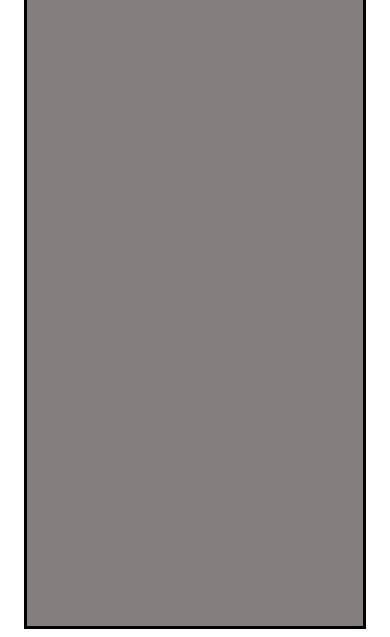
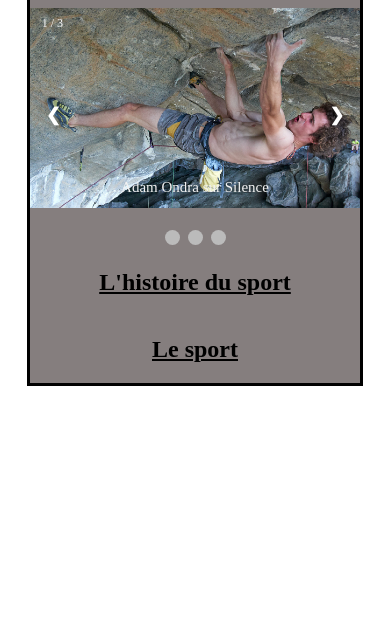
Before and after one commit to Eloi-Saint-Gaudin/proj, a plain HTML site: page index.html in a window 390 px wide. Shown: the part 241-878 px from the top of the page. After the commit the page ends 844 px from the top, so only its background shows below. Drawn offline with Linux system fonts and the light colour scheme.

Commit message:
ajout du slideshow et responsive sur le contenu

```diff
--- a/css/style.css
+++ b/css/style.css
@@ -1,8 +1,8 @@
 .corps {
     background: rgb(133, 126, 126);
     width: 90%;
-    height: 100vh;
-    margin :  0 auto;
+    height: 100%;
+    margin: 0 auto;
     margin-top: 20px;
     border: 3px solid #000;
 
@@ -11,7 +11,8 @@
 .tete {
     background: rgb(133, 126, 126);
     width: 100%;
-    height: 20vh;
+    height: auto;
+    padding-bottom: 10px;
 }
 
 .image {
@@ -51,3 +52,131 @@
     flex-direction: column;
     margin-left: 1%;
 }
+
+* {
+    box-sizing: border-box
+}
+
+/* Slideshow container */
+.slideshow-container {
+    max-width: 500px;
+    height:fit-content;
+    position: relative;
+    margin: auto;
+}
+
+/* Hide the images by default */
+.mySlides {
+    display: none;
+}
+
+/* Show the first slide by default */
+.mySlides:first-child {
+    display: block;
+}
+
+/* Next & previous buttons */
+.prev,
+.next {
+    cursor: pointer;
+    position: absolute;
+    top: 50%;
+    width: auto;
+    margin-top: -22px;
+    padding: 16px;
+    color: white;
+    font-weight: bold;
+    font-size: 18px;
+    transition: 0.6s ease;
+    border-radius: 0 3px 3px 0;
+    user-select: none;
+}
+
+/* Position the "next button" to the right */
+.next {
+    right: 0;
+    border-radius: 3px 0 0 3px;
+}
+
+/* On hover, add a black background color with a little bit see-through */
+.prev:hover,
+.next:hover {
+    background-color: rgba(0, 0, 0, 0.8);
+}
+
+/* Caption text */
+.text {
+    color: #f2f2f2;
+    font-size: 15px;
+    padding: 8px 12px;
+    position: absolute;
+    bottom: 8px;
+    width: 100%;
+    text-align: center;
+}
+
+/* Number text (1/3 etc) */
+.numbertext {
+    color: #f2f2f2;
+    font-size: 12px;
+    padding: 8px 12px;
+    position: absolute;
+    top: 0;
+}
+
+/* The dots/bullets/indicators */
+.dot {
+    cursor: pointer;
+    height: 15px;
+    width: 15px;
+    margin: 0 2px;
+    background-color: #bbb;
+    border-radius: 50%;
+    display: inline-block;
+    transition: background-color 0.6s ease;
+}
+
+.active,
+.dot:hover {
+    background-color: #717171;
+}
+
+/* Fading animation */
+.fade {
+    animation-name: fade;
+    animation-duration: 1.5s;
+}
+
+@keyframes fade {
+    from {
+        opacity: .4
+    }
+
+    to {
+        opacity: 1
+    }
+}
+
+.contenu {
+    display: flex;
+    flex-direction: row;
+    justify-content: space-around;
+}
+
+.texte {
+    width: 400px;
+    text-align: justify;
+    margin-top: 20px;
+}
+
+@media screen and (max-width: 800px) {
+    .contenu {
+        flex-direction: column;
+        align-items: center;
+    }
+
+    .texte {
+        width: 90%;
+    }
+
+}
--- a/index.html
+++ b/index.html
@@ -7,6 +7,7 @@
     <title>GRIMPRA</title>
     <link rel="stylesheet" href="css/style.css">
     <script src="https://kit.fontawesome.com/2130773faf.js" crossorigin="anonymous"></script>
+    <script src="js/slideshow.js"></script>
 </head>
 
 
@@ -25,7 +26,7 @@
 
                 <div class="titre">
 
-                <h1>GRIMPRA</h1>
+                    <h1>GRIMPRA</h1>
 
                 </div>
 
@@ -42,6 +43,47 @@
 
         <div class="page">
 
+            <div class="slideshow-container">
+
+                <!-- Full-width images with number and caption text -->
+                <div class="mySlides fade">
+                    <div class="numbertext">1 / 3</div>
+                    <img src="img/ondra_silence.jpg" style="width:100%">
+                    <div class="text">Adam Ondra sur Silence</div>
+                </div>
+                <div class="mySlides fade">
+                    <div class="numbertext">2 / 3</div>
+                    <img src="img/garnbret_munich.jpg" style="width:100%">
+                    <div class="text">Janja Garnbret a Munich</div>
+                </div>
+
+                <div class="mySlides fade">
+                    <div class="numbertext">3 / 3</div>
+                    <img src="img/bertone_giravuelta.jpg" style="width:100%">
+                    <div class="text">Oriane Bertone sur Giravuelta</div>
+                </div>
+
+                <!-- Next and previous buttons -->
+                <a class="prev" onclick="plusSlides(-1)">&#10094;</a>
+                <a class="next" onclick="plusSlides(1)">&#10095;</a>
+            </div>
+            <br>
+
+            <!-- The dots/circles -->
+            <div style="text-align:center">
+                <span class="dot" onclick="currentSlide(1)"></span>
+                <span class="dot" onclick="currentSlide(2)"></span>
+                <span class="dot" onclick="currentSlide(3)"></span>
+            </div>
+            <div class="contenu">
+                <div>
+                    <h2><u>L'histoire du sport</u></h2>
+                    <div class="texte"></div>
+                </div>
+                <div>
+                    <h2><u>Le sport</u></h2>
+                </div>
+            </div>
         </div>
 
         <div class="pied">
--- /dev/null
+++ b/js/slideshow.js
@@ -0,0 +1,28 @@
+let slideIndex = 1;
+showSlides(slideIndex);
+
+// Next/previous controls
+function plusSlides(n) {
+  showSlides(slideIndex += n);
+}
+
+// Thumbnail image controls
+function currentSlide(n) {
+  showSlides(slideIndex = n);
+}
+
+function showSlides(n) {
+  let i;
+  let slides = document.getElementsByClassName("mySlides");
+  let dots = document.getElementsByClassName("dot");
+  if (n > slides.length) {slideIndex = 1}
+  if (n < 1) {slideIndex = slides.length}
+  for (i = 0; i < slides.length; i++) {
+    slides[i].style.display = "none";
+  }
+  for (i = 0; i < dots.length; i++) {
+    dots[i].className = dots[i].className.replace(" active", "");
+  }
+  slides[slideIndex-1].style.display = "block";
+  dots[slideIndex-1].className += " active";
+}
```
Also changed, not shown: img/bertone_giravuelta.jpg (added).
